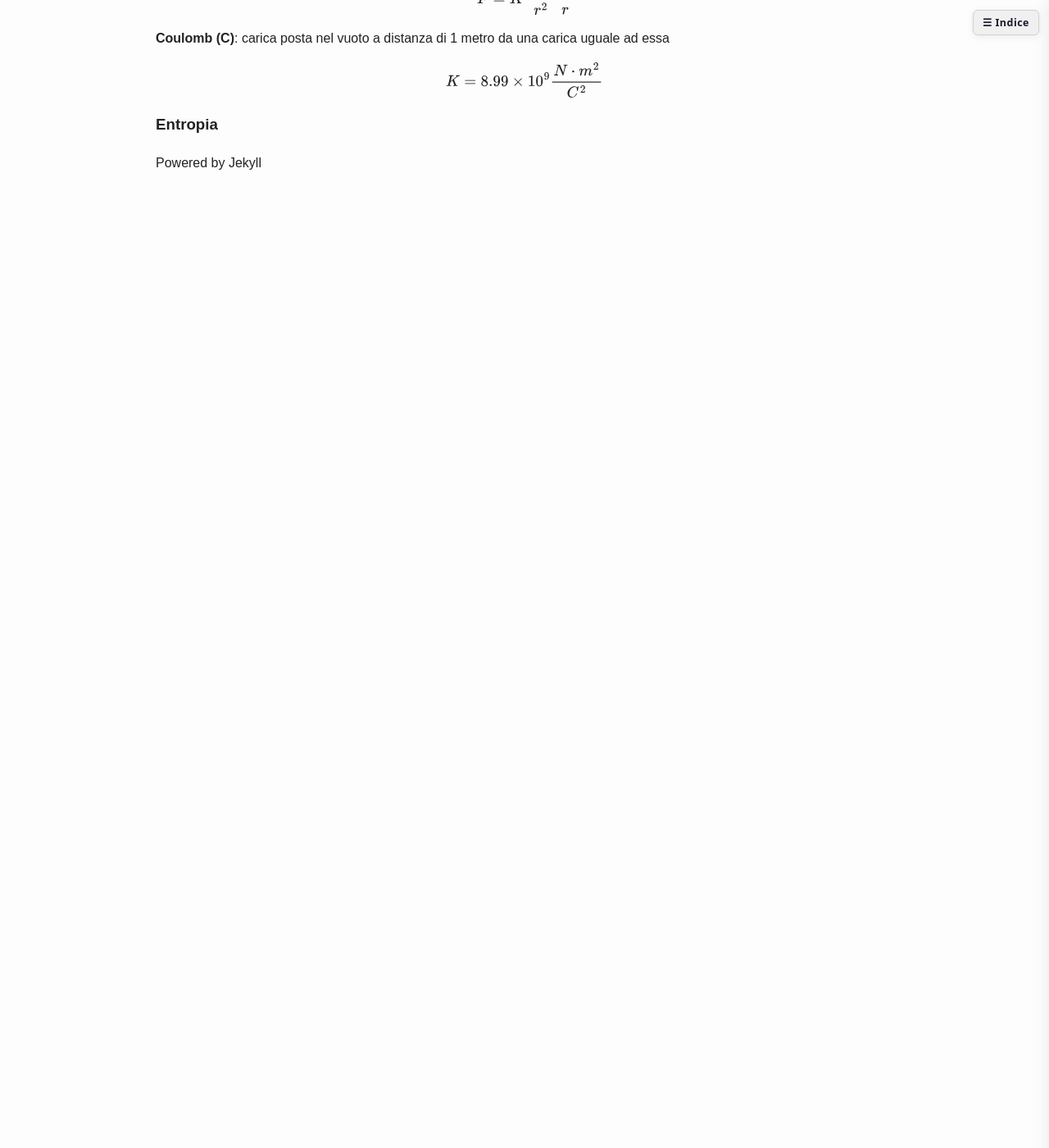
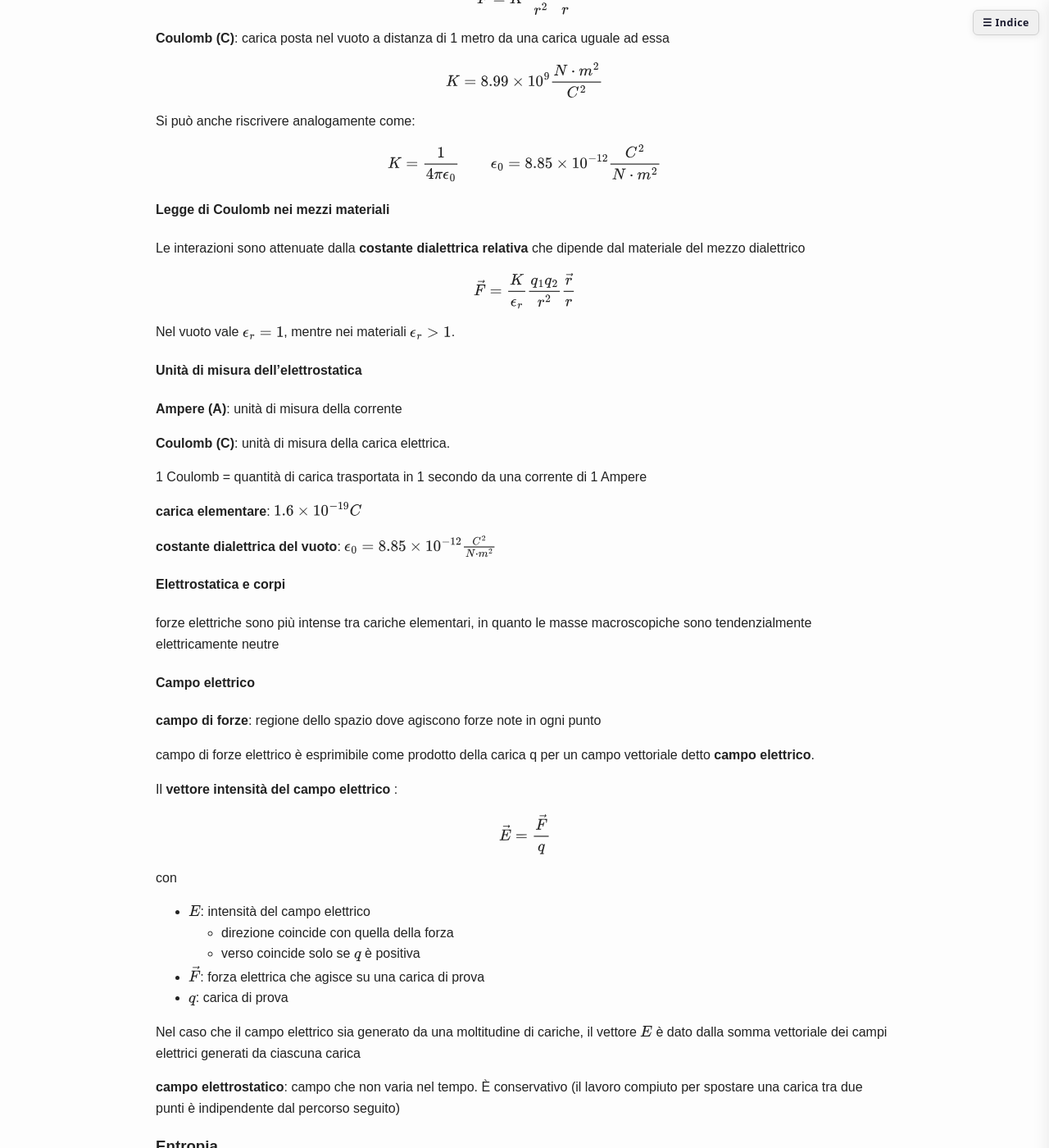
Before and after one commit to comarandr/comarandr.github.io, a Jekyll site: the page built from fisica_2026/fisica26.md, in a window 1280 px wide and 1400 px high, scrolled down 4901 px. Shown: the whole window at 82% size. Built offline with Jekyll 4.4.1, drawn with Linux system fonts in a browser that asks for light colours; before the commit the page ends 5153 px from its top, so only the background shows below that.

Commit message:
elettrostatica

```diff
--- a/fisica_2026/fisica26.md
+++ b/fisica_2026/fisica26.md
@@ -243,4 +243,60 @@ $$
 
 $$ K = 8.99 \times 10^9 \frac{N \cdot m^2}{C^2} $$
 
+Si può anche riscrivere analogamente come:
+
+$$
+K = \frac{1}{4 \pi \epsilon_0} \qquad \epsilon_0 = 8.85 \times 10^{-12} \frac{C^2}{N \cdot m^2}
+$$
+
+#### Legge di Coulomb nei mezzi materiali
+
+Le interazioni sono attenuate dalla **costante dialettrica relativa** che dipende dal materiale del mezzo dialettrico
+
+$$
+\vec{F} = \frac{K}{\epsilon_r} \frac{q_1 q_2}{r^2} \frac{\vec{r}}{r}
+$$
+
+Nel vuoto vale $\epsilon_r = 1$, mentre nei materiali $\epsilon_r > 1$.
+
+#### Unità di misura dell'elettrostatica
+
+**Ampere (A)**: unità di misura della corrente
+
+**Coulomb (C)**: unità di misura della carica elettrica.
+
+1 Coulomb = quantità di carica trasportata in 1 secondo da una corrente di 1 Ampere
+
+**carica elementare**: $1.6 \times 10^{-19} C$
+
+**costante dialettrica del vuoto**: $\epsilon_0 = 8.85 \times 10^{-12} \frac{C^2}{N \cdot m^2}$
+
+#### Elettrostatica e corpi
+
+forze elettriche sono più intense tra cariche elementari, in quanto le masse macroscopiche sono tendenzialmente elettricamente neutre
+
+#### Campo elettrico
+
+**campo di forze**: regione dello spazio dove agiscono forze note in ogni punto
+
+campo di forze elettrico è esprimibile come prodotto della carica q per un campo vettoriale detto **campo elettrico**.
+
+Il **vettore intensità del campo elettrico** :
+
+$$
+\vec{E} = \frac{\vec{F}}{q}
+$$
+
+con
+
+- $E$: intensità del campo elettrico
+  - direzione coincide con quella della forza
+  - verso coincide solo se $q$ è positiva
+- $\vec{F}$: forza elettrica che agisce su una carica di prova
+- $q$: carica di prova
+
+Nel caso che il campo elettrico sia generato da una moltitudine di cariche, il vettore $E$ è dato dalla somma vettoriale dei campi elettrici generati da ciascuna carica
+
+**campo elettrostatico**: campo che non varia nel tempo. È conservativo (il lavoro compiuto per spostare una carica tra due punti è indipendente dal percorso seguito)
+
 ### Entropia
```
